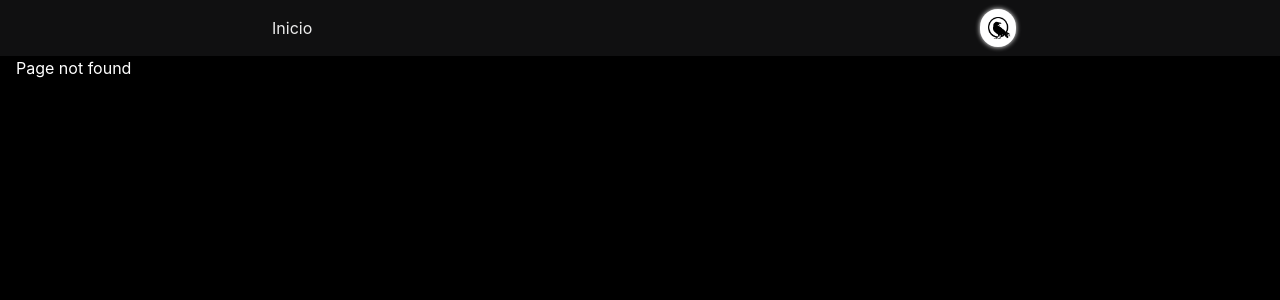
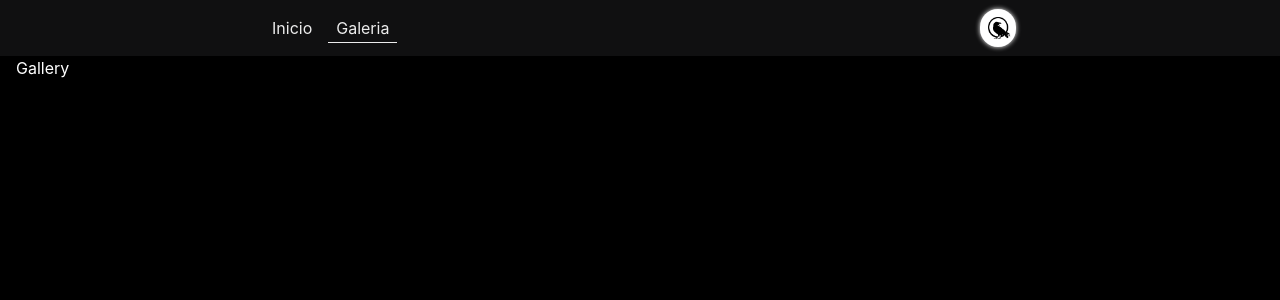
Before and after one commit to Magendev-by-Angel/crowsfest, a Next.js app: page /gallery in a window 1280 px wide. Before the commit this address had no page. Shown: the top 300 px of the page. Built offline with nearby package versions, Linux system fonts and the light colour scheme.

Commit message:
added gallery page and gallery link

```diff
--- a/components/navBar.tsx
+++ b/components/navBar.tsx
@@ -28,7 +28,10 @@ type props = {
   path: string;
 };
 
-const Links = ["Inicio"];
+const Links = [
+  { url: "/", name: "Inicio" },
+  { url: "/gallery", name: "Galeria" },
+];
 
 const NavBar = ({ path }: props) => {
   return (
@@ -56,9 +59,13 @@ const NavBar = ({ path }: props) => {
           flexGrow={1}
           mt={{ base: 4, nmd: 0 }}
         >
-          <LinkItem href="/" path={path}>
-            {Links[0]}
-          </LinkItem>
+          {Links.map((item, i) => {
+            return (
+              <LinkItem href={item.url} path={path} key={i}>
+                {item.name}
+              </LinkItem>
+            );
+          })}
         </Stack>
         <Flex flex={1} justify="end">
           <ThemeToggleButton />
@@ -71,9 +78,13 @@ const NavBar = ({ path }: props) => {
                 aria-label="Options"
               />
               <MenuList>
-                <NextLink href="/" passHref>
-                  <MenuItem as={Link}>{Links[0]}</MenuItem>
-                </NextLink>
+                {Links.map((item, i) => {
+                  return (
+                    <NextLink href={item.url} passHref key={i}>
+                      <MenuItem as={Link}>{item.name}</MenuItem>
+                    </NextLink>
+                  );
+                })}
               </MenuList>
             </Menu>
           </Box>
--- /dev/null
+++ b/pages/gallery.tsx
@@ -0,0 +1,14 @@
+import { Box, Grid, Stack, Img } from "@chakra-ui/react";
+
+interface ImageComponentProps {
+  src: string;
+}
+const ImageComponent = ({ src }: ImageComponentProps) => {
+  return <Img src={src} />;
+};
+
+const Gallery = () => {
+  return <Box>Gallery</Box>;
+};
+
+export default Gallery;
```
